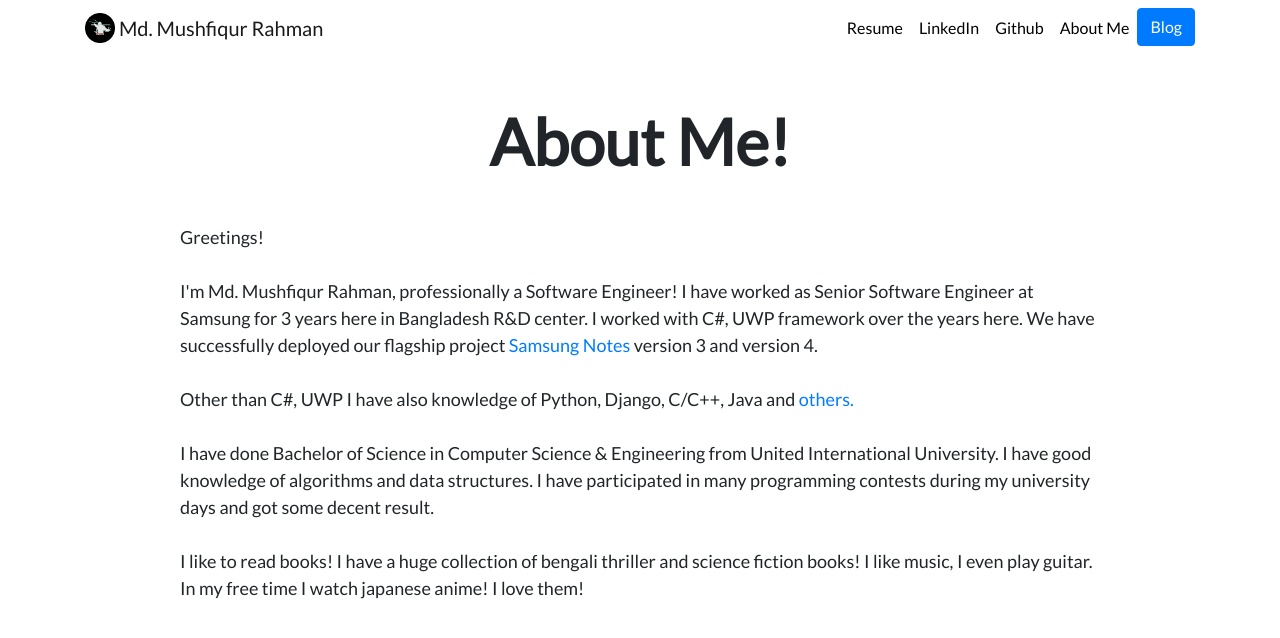
After one commit to unseen084/personal_portfolio, a Django app: page /about_me/ in a window 1280 px wide. The commit adds this page. Shown: the top 638 px of the page. Run offline with Django 4.2, Linux system fonts and the light colour scheme; some libraries are stand-ins or nearby versions.

Commit message:
About page added

```diff
--- a/personal_portfolio/urls.py
+++ b/personal_portfolio/urls.py
@@ -22,6 +22,7 @@ from portfolio import views
 urlpatterns = [
     path('admin/', admin.site.urls),
     path('', views.home, name='home'),
+    path('about_me/', views.about_me, name='about_me'),
     path('blog/', include('blog.urls')),
 ]
 
--- a/portfolio/static/portfolio/custom.css
+++ b/portfolio/static/portfolio/custom.css
@@ -13,6 +13,9 @@ body {
 #blogtitle {
     font-size: 6rem;
 }
+#abouttitle {
+    font-size: 4rem;
+}
 
 @media (min-width: 992px) {
     #hometext {
--- /dev/null
+++ b/portfolio/templates/portfolio/about_me.html
@@ -0,0 +1,29 @@
+{% extends "portfolio/base.html" %}
+
+{% load static %}
+
+{% block content %}
+<br><br>
+<h1 id="abouttitle" class="font-weight-bold text-center">About Me!</h1>
+
+<div class="row justify-content-center my-3">
+  <div class="col-md-10">
+      <font size="+1">
+          <p2>
+              <br>
+              Greetings!
+              <br><br>
+              I'm Md. Mushfiqur Rahman, professionally a Software Engineer! I have worked as Senior Software Engineer at Samsung for 3 years here in Bangladesh R&D center. I worked with C#, UWP framework over the years here. We have successfully deployed our flagship project <a href="https://www.microsoft.com/en-us/p/samsung-notes/9nblggh43vhv" target="_blank">Samsung Notes</a>
+              version 3 and version 4.
+              <br><br>
+              Other than C#, UWP I have also knowledge of Python, Django, C/C++, Java and <a href="">others.</a>
+              <br><br>
+              I have done Bachelor of Science in Computer Science & Engineering from United International University. I have good knowledge of algorithms and data structures. I have participated in many programming contests during my university days and got some decent result.
+              <br><br>
+              I like to read books! I have a huge collection of bengali thriller and science fiction books! I like music, I even play guitar. In my free time I watch japanese anime! I love them!
+          </p2>
+      </font>
+  </div>
+</div>
+
+{% endblock %}
--- a/portfolio/templates/portfolio/base.html
+++ b/portfolio/templates/portfolio/base.html
@@ -33,7 +33,7 @@
       <div class="collapse navbar-collapse text-center" id="navbarNav">
         <ul class="navbar-nav ml-auto">
           <li class="nav-item">
-            <a class="nav-link" href="{% static "portfolio/resume.pdf" %}" target="_blank">Resume</a>
+            <a class="nav-link" href="{% static "portfolio/latestresume.pdf" %}" target="_blank">Resume</a>
           </li>
           <li class="nav-item">
             <a class="nav-link" href="https://www.linkedin.com/in/mrahman084/" target="_blank">LinkedIn</a>
@@ -42,7 +42,7 @@
             <a class="nav-link" href="https://github.com/unseen084" target="_blank">Github</a>
           </li>
           <li class="nav-item">
-            <a class="nav-link" href="https://github.com/unseen084" target="_blank">About Me</a>
+            <a class="nav-link" href="{% url 'about_me' %}">About Me</a>
           </li>
           <li>
             <a role="button" href="{% url 'blog:all_blogs' %}" class="btn btn-primary">Blog</a>
--- a/portfolio/views.py
+++ b/portfolio/views.py
@@ -3,5 +3,9 @@ from .models import Project
 
 
 def home(request):
-    projects = Project.objects.order_by('-id')[:3]
+    projects = Project.objects.order_by('-id')
     return render(request, 'portfolio/home.html', {'projects': projects})
+
+
+def about_me(request):
+    return render(request, 'portfolio/about_me.html')
```
Also changed, not shown: 2 other files.
